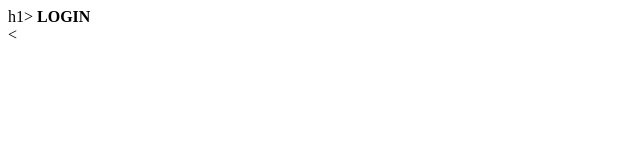
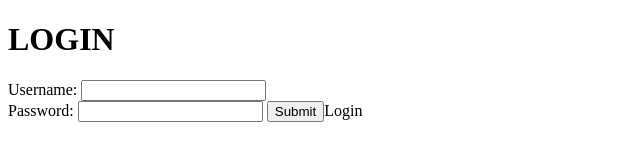
Before and after one commit to iamneo-production/cbfcbddf305677651bfdbccbfebeddone, a website: page public/index.html in a window 1280 px wide. Shown: the whole page, without its empty margins (0-640 px from the left). Drawn offline with Linux system fonts and the light colour scheme.

Commit message:
Backup Commit

```diff
--- a/public/index.html
+++ b/public/index.html
@@ -7,11 +7,17 @@
   <title>Validation</title>
 </head>
 <body>
-  h1><b> LOGIN </b></h1>
+  <h1><b> LOGIN </b></h1>
     <form>
       <div class = "container">
-        <
+        <label> Username: </label>
+        <input type = "text" id = "username">
 
+        <br>
+        <label> Password: </label>
+        <input type = "password" id="password">
+
+        <input type="submit">Login</button>
       </div>
     </form>
 
```
